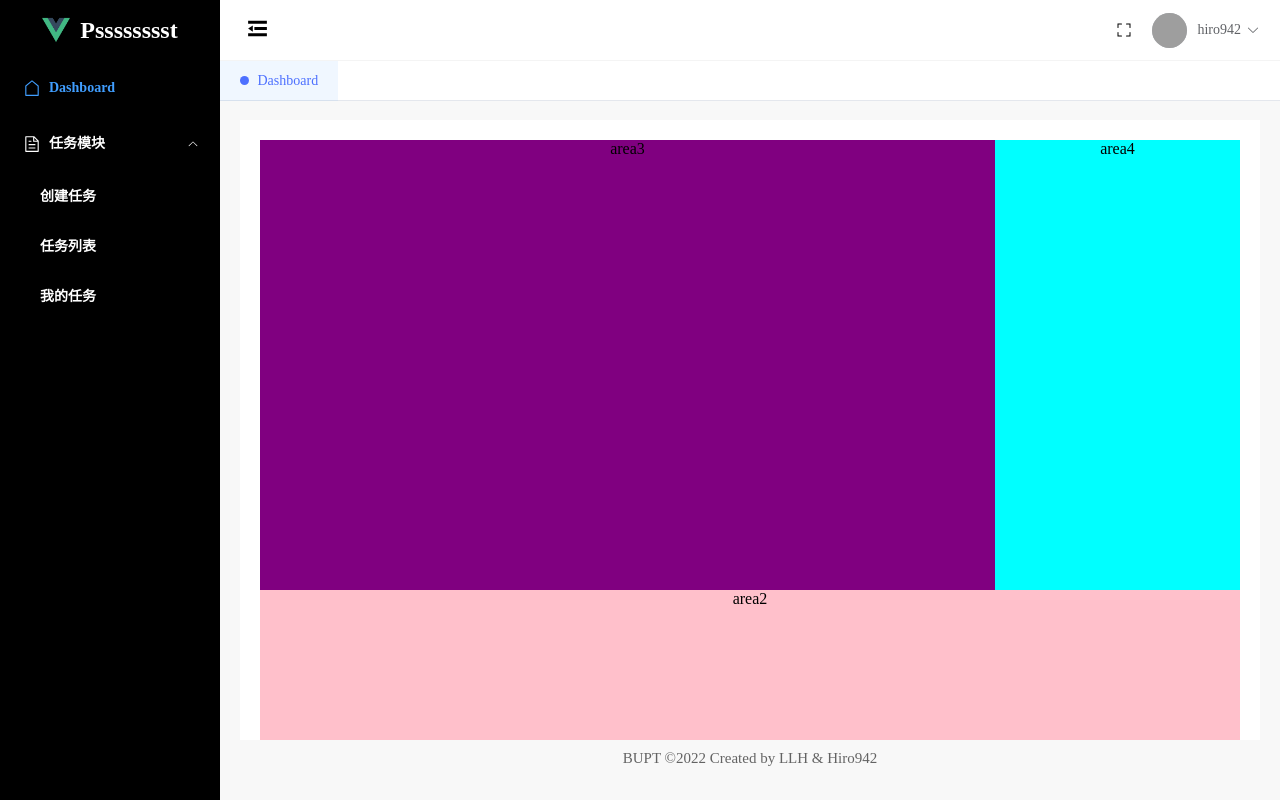
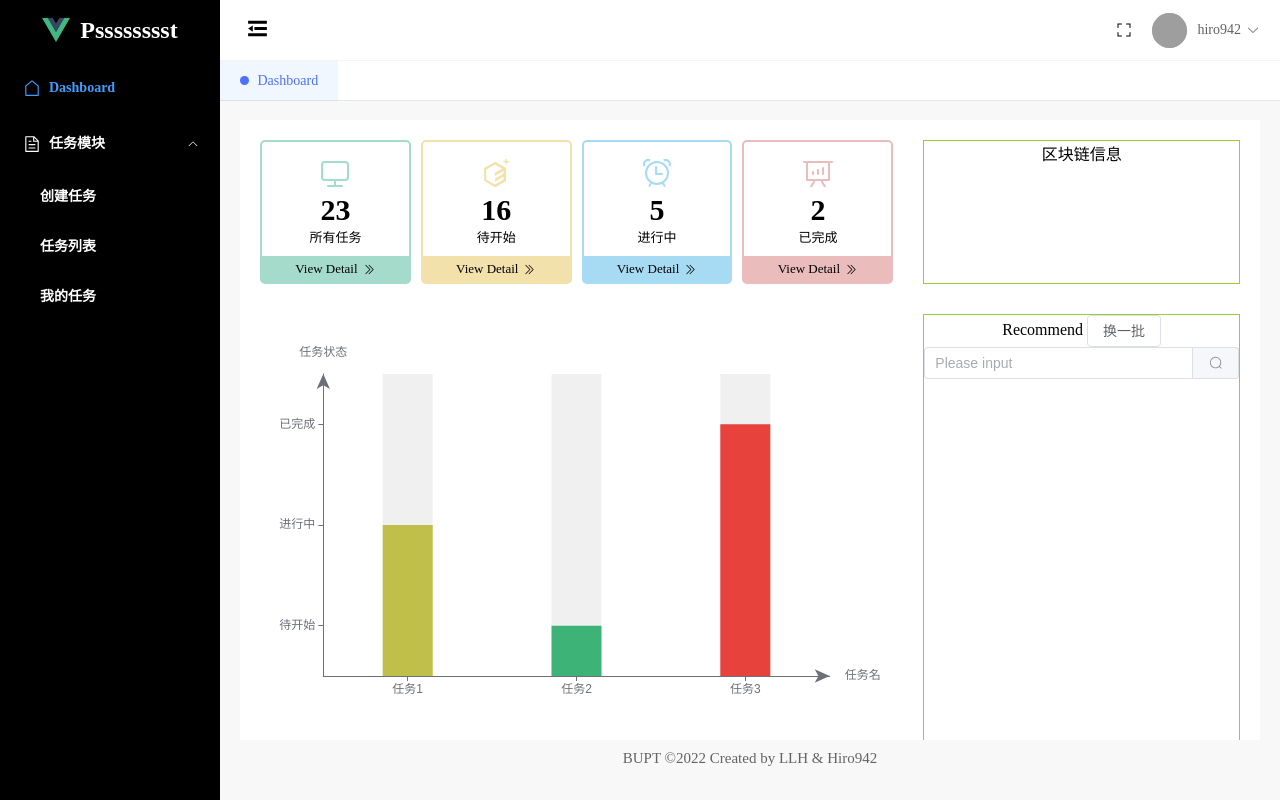
Before and after one commit to hiro942/FecMA-frontend, a Vue app: page /dashboard in a window 1280 px wide. Built offline with nearby package versions, Linux system fonts and the light colour scheme; grey boxes are pictures that could not be loaded.

Commit message:
feat(DashBoard.vue): complete the task state part

```diff
--- a/components.d.ts
+++ b/components.d.ts
@@ -11,6 +11,8 @@ declare module '@vue/runtime-core' {
     ElAvatar: typeof import('element-plus/es')['ElAvatar']
     ElButton: typeof import('element-plus/es')['ElButton']
     ElButtonGroup: typeof import('element-plus/es')['ElButtonGroup']
+    ElCard: typeof import('element-plus/es')['ElCard']
+    ElCol: typeof import('element-plus/es')['ElCol']
     ElConfigProvider: typeof import('element-plus/es')['ElConfigProvider']
     ElContainer: typeof import('element-plus/es')['ElContainer']
     ElDescriptions: typeof import('element-plus/es')['ElDescriptions']
@@ -35,6 +37,7 @@ declare module '@vue/runtime-core' {
     ElPagination: typeof import('element-plus/es')['ElPagination']
     ElPopconfirm: typeof import('element-plus/es')['ElPopconfirm']
     ElResult: typeof import('element-plus/es')['ElResult']
+    ElRow: typeof import('element-plus/es')['ElRow']
     ElSelect: typeof import('element-plus/es')['ElSelect']
     ElSubMenu: typeof import('element-plus/es')['ElSubMenu']
     ElTable: typeof import('element-plus/es')['ElTable']
--- a/src/components/fLearning/TaskList.vue
+++ b/src/components/fLearning/TaskList.vue
@@ -1,13 +1,37 @@
 <template>
   <div class="additional-operations">
-    <el-input v-model="search" class="search-bar" placeholder="按任务名搜索">
+    <el-input
+      v-model="searchContent"
+      class="search-bar"
+      placeholder="按任务名搜索"
+    >
       <template #prefix>
         <el-icon>
           <Search />
         </el-icon>
       </template>
     </el-input>
+
+    <el-select
+      v-if="props.isMytaskList"
+      v-model="selectedState"
+      class="filter-bar"
+      clearable
+      placeholder="按任务状态筛选"
+    >
+      <template #prefix>
+        <el-icon><Filter /></el-icon>
+      </template>
+      <el-option
+        v-for="item in stateFilterOptions"
+        :key="item.label"
+        :label="item.label"
+        :value="item.value"
+      />
+    </el-select>
+
     <div style="flex: 1"></div>
+
     <el-button
       class="task-assign-btn"
       type="danger"
@@ -17,14 +41,7 @@
     </el-button>
   </div>
 
-  <el-table
-    :data="currentPageData"
-    :header-cell-style="{
-      height: '60px',
-      color: '#111',
-      backgroundColor: '#DEECFC',
-    }"
-  >
+  <el-table :data="currentPageData" :header-cell-style="tableHeaderCellStyle">
     <el-table-column
       v-for="label in tableColumns"
       :key="label"
@@ -47,6 +64,7 @@
     </el-table-column>
 
     <el-table-column
+      v-if="props.isMytaskList"
       key="state"
       :label="AliasCN['state']"
       prop="state"
@@ -69,23 +87,27 @@
       <template #default="scope">
         <el-button link type="primary" @click="viewTaskDetail(scope.row)">
           任务详情
-          <el-icon style="margin-left: 5px"><DArrowRight /></el-icon>
+          <el-icon class="btn-icon"><DArrowRight /></el-icon>
         </el-button>
         <el-button
           v-if="showBtnStartTask(scope.row)"
-          type="success"
+          link
+          type="danger"
           :disabled="scope.row.state !== 'ASSIGNED'"
           @click="handleTrain(scope.row)"
         >
           开始任务
+          <el-icon class="btn-icon"><SwitchButton /></el-icon>
         </el-button>
         <el-button
           v-else-if="props.isMytaskList"
+          link
           type="success"
           :disabled="scope.row.state !== 'FINISHED'"
           @click="viewTaskResult(scope.row)"
         >
           查看结果
+          <el-icon class="btn-icon"><View /></el-icon>
         </el-button>
         <el-button
           v-if="!props.isMytaskList"
@@ -94,7 +116,7 @@
           @click="handleAccept(scope.row)"
         >
           接收任务
-          <el-icon style="margin-left: 5px"><CirclePlus /></el-icon>
+          <el-icon class="btn-icon"><CirclePlus /></el-icon>
         </el-button>
       </template>
     </el-table-column>
@@ -132,12 +154,29 @@ import { AliasCN } from '@/constants'
 import TaskDetailDialog from '@/components/fLearning/TaskDetailDialog.vue'
 import TaskAcceptDialog from '@/components/fLearning/TaskAcceptDialog.vue'
 import TaskResultDialog from '@/components/fLearning/TaskResultDialog.vue'
-import { Search, Plus, DArrowRight, CirclePlus } from '@element-plus/icons-vue'
+import {
+  Search,
+  Plus,
+  DArrowRight,
+  CirclePlus,
+  View,
+  SwitchButton,
+  Filter,
+} from '@element-plus/icons-vue'
 import { fetcTaskDetail, taskTrain, fetchModel } from '@/api/fLearning'
-import { computed, ref, defineProps, watchEffect } from 'vue'
+import {
+  computed,
+  ref,
+  defineProps,
+  watchEffect,
+  onBeforeMount,
+  onBeforeUnmount,
+} from 'vue'
 import router from '@/router'
-import { ElMessage, ElNotification } from 'element-plus'
+import { ElMessage, ElMessageBox, ElNotification } from 'element-plus'
 import useLayoutStore from '@/store/modules/layout'
+import useGlobalStateStore from '@/store/modules/globalState'
+import { tableHeaderCellStyle } from '@/utils/style'
 import zhCn from 'element-plus/es/locale/lang/zh-cn' // locale
 
 const props = defineProps<{
@@ -145,11 +184,19 @@ const props = defineProps<{
   isMytaskList: boolean
 }>()
 
+const globalStateStore = useGlobalStateStore()
 const layoutStore = useLayoutStore()
 const locale = zhCn // 汉化 pagination 组件
 
+const stateFilterOptions = [
+  // { value: 'Option1', label: 'Option1', disabled: true },
+  { value: 'ASSIGNED', label: '待开始' },
+  { value: 'TRAINED', label: '进行中' },
+  { value: 'FINISHED', label: '已完成' },
+]
+const selectedState = ref('')
 const tableColumns = ['taskName', 'assignDateTime', 'timeLimit']
-const search = ref('') // 搜索关键词
+const searchContent = ref('') // 搜索关键词
 const searchBarWidth = '250' // 搜索框宽度
 const pageSize = ref(15) // 页条目数
 const currentPage = ref(1) // 当前页数
@@ -168,9 +215,9 @@ const showBtnStartTask = (task: FLearningAPI.TaskInfo) =>
 // 根据任务名过滤后的数据
 const filteredTasks = computed(() =>
   props.tasks.filter(
-    (data) =>
-      !search.value ||
-      data.taskName.toLowerCase().includes(search.value.toLowerCase()),
+    (task) =>
+      task.taskName.toLowerCase().includes(searchContent.value.toLowerCase()) &&
+      task.state.includes(selectedState.value),
   ),
 )
 
@@ -893,6 +940,16 @@ const viewTaskResult = async (task: FLearningAPI.TaskInfo) => {
 
 // [Button]: 任务开始
 const handleTrain = async (task: FLearningAPI.TaskInfo) => {
+  ElMessageBox.confirm(
+    '模型训练过程中不可暂停，是否确认开始任务？',
+    'Warning',
+    {
+      confirmButtonText: '确认，开始任务',
+      cancelButtonText: '取消',
+      type: 'warning',
+    },
+  )
+    .then(async () => {
       /* TODO: 该参数目前固定 */
       const modelAndEvaluation = `{
     homo_secureboost_0: {
@@ -914,13 +971,27 @@ const handleTrain = async (task: FLearningAPI.TaskInfo) => {
       } catch (err: any) {
         ElNotification.error(err)
       }
+    })
+    .catch((err) => {})
 }
 
+watchEffect(() => {
   // 页号或页大小变动，重新获取页面数据
-watchEffect(() => {
   if (currentPage.value || pageSize) {
     getCurrentPageData()
   }
+})
+
+onBeforeMount(() => {
+  // 获取可能存在的筛选条件（eg: 从 dashboard 点击跳转）
+  searchContent.value = globalStateStore.searchTaskName
+  selectedState.value = globalStateStore.filterTaskState
+})
+
+onBeforeUnmount(() => {
+  // 组件卸载前清空筛选条件
+  globalStateStore.searchTaskName = ''
+  globalStateStore.filterTaskState = ''
 })
 </script>
 
@@ -938,12 +1009,13 @@ export default {
 
   .search-bar {
     width: 300px;
-    height: 35px;
+    margin-right: 10px;
   }
 
   .task-assign-btn {
     font-size: 16px;
-    padding: 18px 36px;
+    height: 40px;
+    padding: 0 36px;
   }
 }
 
@@ -952,4 +1024,8 @@ export default {
   display: flex;
   justify-content: flex-end;
 }
+
+.btn-icon {
+  margin-left: 5px;
+}
 </style>
--- a/src/components/layout/GlobalMenu.vue
+++ b/src/components/layout/GlobalMenu.vue
@@ -27,7 +27,7 @@
         <span>任务模块</span>
       </template>
       <el-menu-item index="TaskAssign"> 创建任务 </el-menu-item>
-      <el-menu-item index="TaskList"> 任务列表 </el-menu-item>
+      <el-menu-item index="AllTask"> 任务列表 </el-menu-item>
       <el-menu-item index="MyTask"> 我的任务 </el-menu-item>
     </el-sub-menu>
 
--- a/src/config/router.config.ts
+++ b/src/config/router.config.ts
@@ -82,8 +82,8 @@ export const constantRouterMap = [
             meta: { title: '我的任务' },
           },
           {
-            path: 'task-list',
-            name: 'TaskList',
+            path: 'all-task',
+            name: 'AllTask',
             component: () => import('@/views/fLearning/AllTask.vue'),
             meta: { title: '任务列表' },
           },
--- a/src/constants/index.ts
+++ b/src/constants/index.ts
@@ -41,6 +41,7 @@ export const AliasCN: any = {
   partyID: '组织ID',
   participateDateTime: '参与时间',
 
+  ALL: { text: '所有任务', type: '' },
   ASSIGNED: { text: '待开始', type: 'info' },
   TRAINED: { text: '进行中', type: 'danger' },
   FINISHED: { text: '已完成', type: 'success' },
--- /dev/null
+++ b/src/store/modules/globalState.ts
@@ -0,0 +1,11 @@
+import { defineStore } from 'pinia'
+
+const useGlobalStateStore = defineStore('globalState', () => {
+  const searchTaskName = ''
+  const filterTaskState = ''
+  return {
+    searchTaskName, filterTaskState,
+  }
+})
+
+export default useGlobalStateStore
--- a/src/store/modules/user.ts
+++ b/src/store/modules/user.ts
@@ -13,6 +13,7 @@ const useUserStore = defineStore('user', () => {
     role: '',
     createdAt: '',
   })
+
   const setUserInfo = (val: UserAPI.UserInfo) => {
     userInfo.value = val
   }
--- a/src/views/dashboard/Dashboard.vue
+++ b/src/views/dashboard/Dashboard.vue
@@ -1,35 +1,205 @@
 <template>
   <div class="dashboard">
-    <div class="area34">
-      <div class="area3">area3</div>
-      <div class="area4">area4</div>
+    <div class="grid-container">
+      <div class="card-list">
+        <div
+          v-for="(state, index) in taskState"
+          :key="index"
+          class="card-item"
+          :style="{ borderColor: cardsStyle[index].color }"
+        >
+          <div>
+            <el-icon :color="cardsStyle[index].color" size="32px">
+              <component :is="cardsStyle[index].icon" />
+            </el-icon>
+          </div>
+          <div class="card-number">{{ state.number }}</div>
+          <div class="card-state">{{ AliasCN[state.name].text }}</div>
+          <div
+            class="card-footer"
+            :style="{ backgroundColor: cardsStyle[index].color }"
+          >
+            <span @click="viewTasks(state.name)">View Detail</span>
+            <el-icon><DArrowRight /></el-icon>
+          </div>
+        </div>
+      </div>
+
+      <div class="blockchain-info">区块链信息</div>
+
+      <div id="latest-task-state-chart"></div>
+
+      <div class="recommend-list">
+        Recommend
+        <el-button @click="changeTaskBatch">换一批</el-button>
+        <el-input v-model="searchContent" placeholder="Please input">
+          <template #append>
+            <el-button :icon="Search" @click="searchTask" />
+          </template>
+        </el-input>
+      </div>
     </div>
-    <div class="area2">area2</div>
+
+    <div class="model-list">已有模型</div>
   </div>
 </template>
 
-<script lang="ts" setup></script>
+<script setup lang="ts">
+import { ref, computed, nextTick, onMounted } from 'vue'
+import * as echarts from 'echarts'
+import { AliasCN } from '@/constants'
+import router from '@/router'
+import {
+  AlarmClock,
+  DataAnalysis,
+  ElementPlus,
+  Monitor,
+  DArrowRight,
+  Search,
+} from '@element-plus/icons-vue'
+import useGlobalStateStore from '@/store/modules/globalState'
+
+const globalStateStore = useGlobalStateStore()
+
+const cardsStyle = [
+  { color: 'rgb(165, 219, 203)', icon: Monitor },
+  { color: 'rgb(243, 225, 171)', icon: ElementPlus },
+  { color: 'rgb(166, 219, 243)', icon: AlarmClock },
+  { color: 'rgb(235, 188, 188)', icon: DataAnalysis },
+]
+
+const taskState = [
+  { name: 'ALL', number: 23 },
+  { name: 'ASSIGNED', number: 16 },
+  { name: 'TRAINED', number: 5 },
+  { name: 'FINISHED', number: 2 },
+]
+
+const searchContent = ref('')
+
+// 在所有任务内随机选择若干项
+const changeTaskBatch = () => {}
+
+// 查看特定状态的任务
+const viewTasks = (stateName: string) => {
+  if (stateName !== 'ALL') {
+    globalStateStore.filterTaskState = stateName
+  }
+  router.push('/federate-learning/my-task')
+}
+
+// 搜索任务
+const searchTask = () => {
+  globalStateStore.searchTaskName = searchContent.value
+  router.push('/federate-learning/all-task')
+}
+
+const chartDOM = ref()
+const myChart = ref()
+
+const option = computed(() => ({
+  xAxis: {
+    name: '任务名',
+    type: 'category',
+    data: ['任务1', '任务2', '任务3'],
+    axisTick: {
+      alignWithLabel: true,
+    },
+    axisLine: {
+      symbol: ['none', 'arrow'],
+    },
+  },
+  yAxis: {
+    name: '任务状态',
+    type: 'category',
+    data: ['', '待开始', '进行中', '已完成'], // 刻度值
+    min: 1, // 坐标轴刻度最小值
+    axisTick: {
+      alignWithLabel: true, // 刻度与标签对其
+    },
+    axisLine: {
+      symbol: ['none', 'arrow'],
+    },
+  },
+  series: [
+    {
+      data: ['进行中', '待开始', '已完成'],
+      type: 'bar',
+      barWidth: 50,
+      itemStyle: {
+        // 每根柱子颜色设置
+        color(params: any) {
+          // 备用色（蓝）：#0487ED
+          const colorList = ['#C0BF49', '#3EB377', '#E8423D']
+          return colorList[params.dataIndex]
+        },
+      },
+      showBackground: true,
+      backgroundStyle: {
+        color: 'rgba(180, 180, 180, 0.2)',
+      },
+    },
+  ],
+}))
+
+onMounted(() => {
+  chartDOM.value = document.getElementById('latest-task-state-chart')
+  myChart.value = echarts.init(chartDOM.value)
+  myChart.value.setOption(option.value)
+})
+</script>
 
 <style scoped lang="scss">
 .dashboard {
-  .area34 {
-    height: 450px;
-    display: flex;
-    .area3 {
-      width: 75%;
-      background-color: purple;
+  .grid-container {
+    margin-bottom: 30px;
+    display: grid;
+    grid-column-gap: 30px;
+    grid-row-gap: 30px;
+    grid-template-columns: 2fr 1fr;
+    grid-template-rows: 1fr 3fr;
+    .card-list {
+      display: grid;
+      grid-column-gap: 10px;
+      grid-template-columns: repeat(4, 1fr);
+      .card-item {
+        padding-top: 15px;
+        border-radius: 5px;
+        border: 2px solid;
+        .card-number {
+          font-weight: bold;
+          font-size: 30px;
+        }
+
+        .card-state {
+          font-size: small;
+        }
+        .card-footer {
+          margin-top: 10px;
+          padding: 5px;
+          cursor: pointer;
+          display: flex;
+          justify-content: center;
+          align-items: center;
+          font-size: 13px;
+
+          span {
+            margin-right: 5px;
+          }
+        }
+      }
     }
-
-    .area4 {
-      width: 25%;
-
-      background-color: aqua;
+    .blockchain-info {
+      border: 1px solid yellowgreen;
+    }
+    .recommend-list {
+      border: 1px solid yellowgreen;
     }
   }
 
-  .area2 {
+  .model-list {
     height: 400px;
-    background-color: pink;
+    border: 1px solid red;
   }
 }
 </style>
```
Lines whose indentation alone changed are shown as unchanged.
